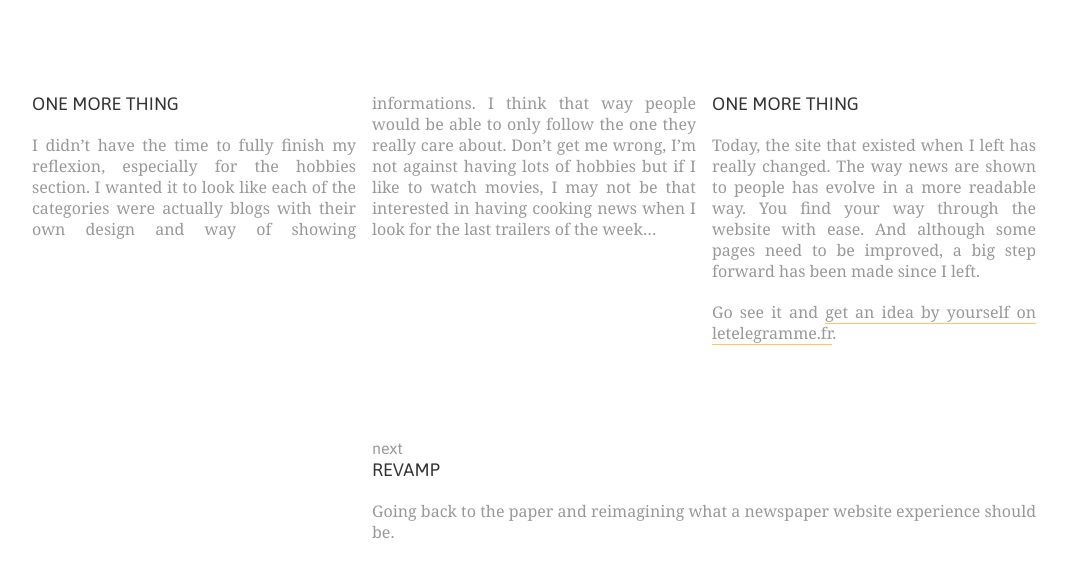
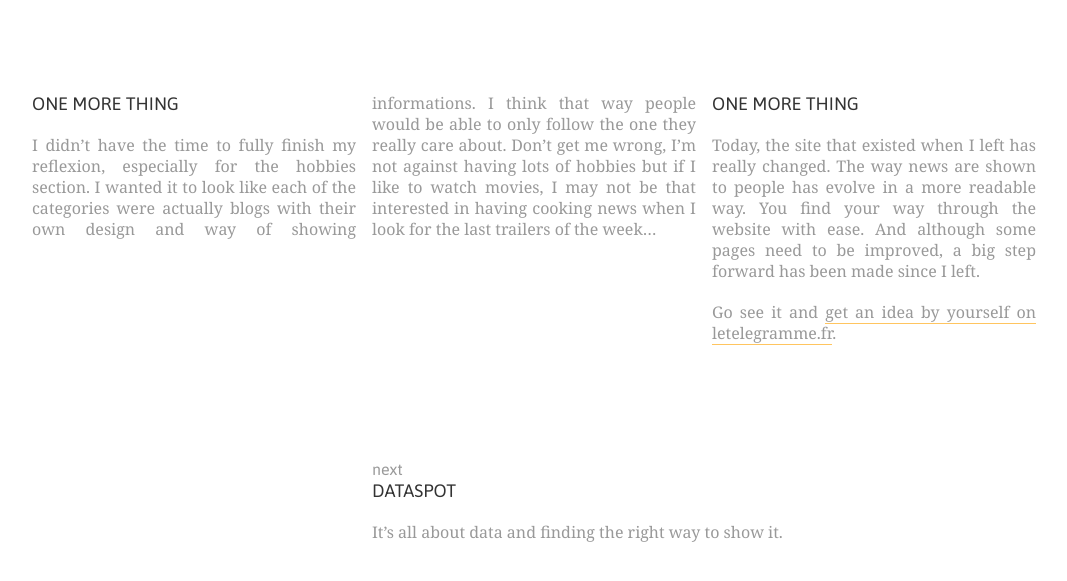
Before and after one commit to yannickvdthoren/Yannick-Design, a plain HTML site: page case-studies/le-telegramme/revamp.html in a window 1280 px wide. Shown: the part 7305-7886 px from the top of the page, without its empty margins (106-1173 px from the left). Drawn offline with Linux system fonts and the light colour scheme; files whose address does not match are found by name.

Commit message:
Change link in revamp footer

```diff
--- a/case-studies/le-telegramme/revamp.html
+++ b/case-studies/le-telegramme/revamp.html
@@ -159,8 +159,8 @@
 
     <div class="next-study">
       <span class="more-infos">next</span>
-      <h3><a href="revamp.html">Revamp</a></h3>
-      <p>Going back to the paper and reimagining what a newspaper website experience should be.</p>
+      <h3><a href="dataspot.html">Dataspot</a></h3>
+        <p>It’s all about data and finding the right way to show it.</p>
     </div>
 
   </article>
```
